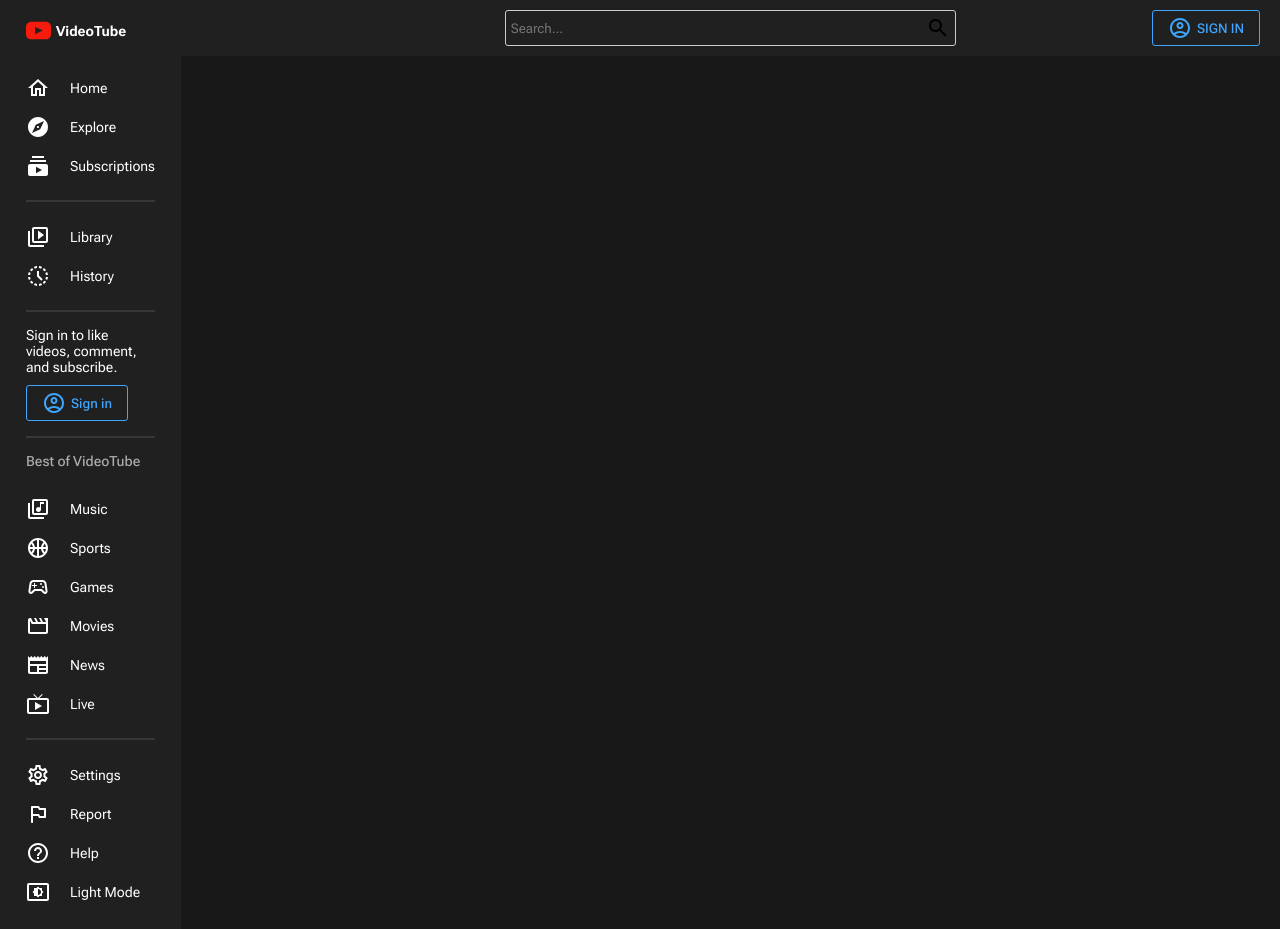
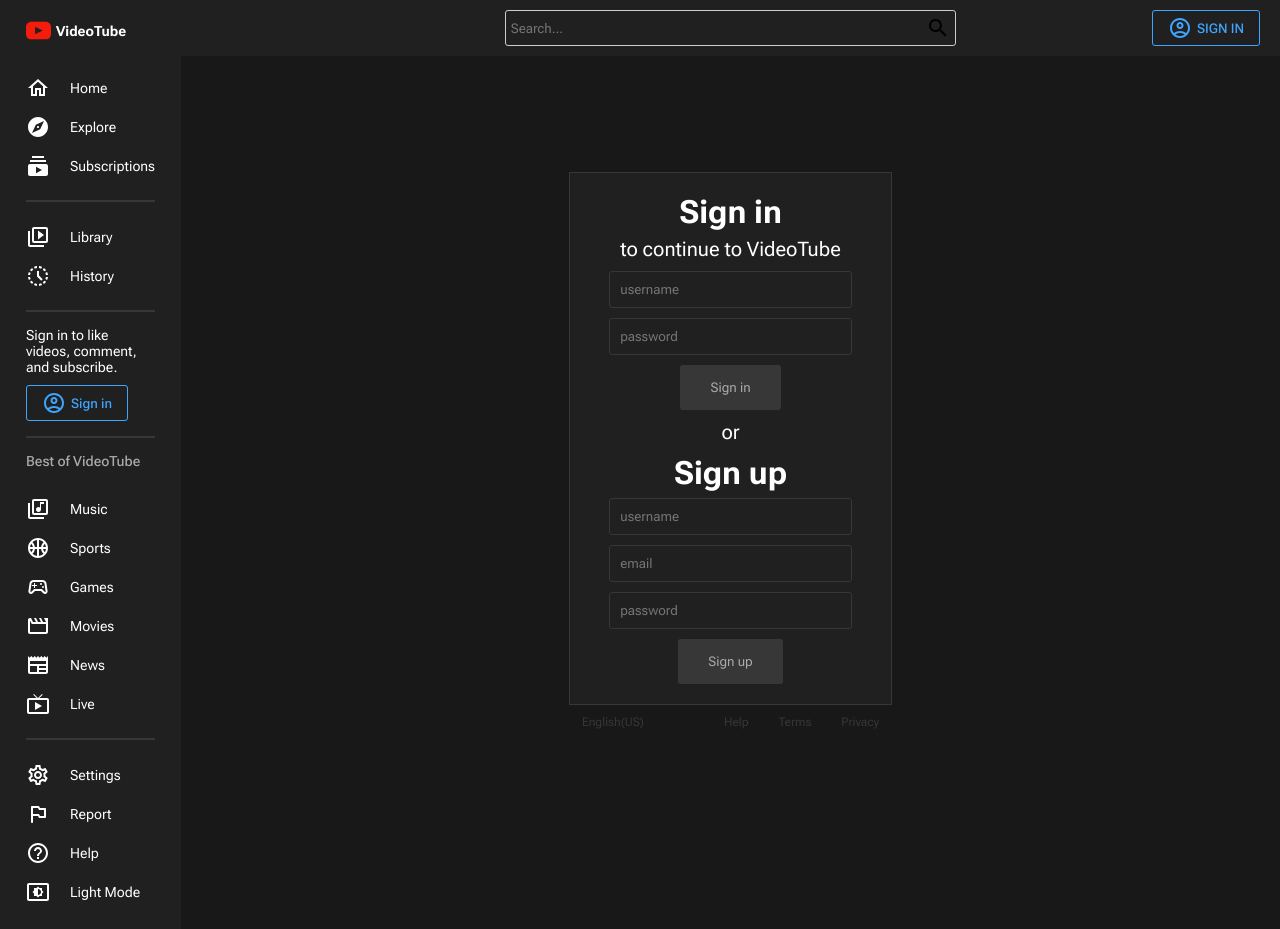
Before and after one commit to altesidriz/playlist, a React (Vite) app: page /signin in a window 1280 px wide. Built offline with nearby package versions, Linux system fonts and the light colour scheme.

Commit message:
Signin and signup added

```diff
--- a/src/App.jsx
+++ b/src/App.jsx
@@ -7,6 +7,7 @@
 import { useState } from 'react';
 import Home from './pages/Home';
 import Video from './pages/Video';
+import Signin from './pages/Signin';
 
 const Container = styled.div`
   display: flex;
@@ -38,6 +39,7 @@
           <Routes>
             <Route path='/'>
               <Route index element={<Home />} />
+              <Route path='signin' element={<Signin />} />
               <Route path='video'>
                 <Route path=':id' element={<Video />}/>
               </Route>
--- a/src/components/Menu.jsx
+++ b/src/components/Menu.jsx
@@ -50,6 +50,10 @@
     gap: 20px;
     cursor: pointer;
     padding: 7.5px 0;
+
+    &:hover{
+        background: ${({ theme }) => theme.soft};
+    }
 `;
 
 const Hr = styled.hr`
@@ -116,10 +120,12 @@
                 <Hr />
                 <Login>
                     Sign in to like videos, comment, and subscribe.
+                    <Link to="signin" style={{textDecoration:"none"}}>
                     <Button>
                         <AccountCircleOutlinedIcon />
                         Sign in
                     </Button>
+                    </Link>
                 </Login>
                 <Hr />
                 <Title>Best of VideoTube</Title>
--- a/src/components/Navabar.jsx
+++ b/src/components/Navabar.jsx
@@ -2,11 +2,12 @@
 import styled from 'styled-components';
 import AccountCircleOutlinedIcon from '@mui/icons-material/AccountCircleOutlined';
 import SearchOutlinedIcon from '@mui/icons-material/SearchOutlined';
+import { Link } from 'react-router-dom';
 
 const Container = styled.div`
   position: sticky;
   top: 0;
-  background-color: ${({theme}) => theme.bgLighter};
+  background-color: ${({ theme }) => theme.bgLighter};
   height: 56px;
 `;
 const Wrapper = styled.div`
@@ -15,8 +16,7 @@
   height: 100%;
   padding: 0px 20px;
   justify-content: flex-end;
-  postion: relative;
-
+  position: relative;
 `;
 const Search = styled.div`
   width: 40%;
@@ -34,7 +34,7 @@
 const Input = styled.input`
   border: none;
   background-color: transparent;
-  color: ${({theme}) => theme.text};
+  color: ${({ theme }) => theme.text};
 
 `;
 
@@ -62,10 +62,12 @@
           <Input placeholder='Search...' />
           <SearchOutlinedIcon />
         </Search>
-        <Button>
-          <AccountCircleOutlinedIcon />
-          SIGN IN
-        </Button>
+        <Link to="signin" style={{textDecoration:"none"}}>
+          <Button>
+            <AccountCircleOutlinedIcon />
+            SIGN IN
+          </Button>
+        </Link>
       </Wrapper>
     </Container>
   )
--- /dev/null
+++ b/src/pages/Signin.jsx
@@ -0,0 +1,96 @@
+import React from 'react';
+import styled from 'styled-components';
+
+const Container = styled.div`
+display: flex;
+flex-direction: column;
+align-items: center;
+justify-content: center;
+height: calc(100vh - 56px);
+color: ${({ theme }) => theme.text};
+`;
+
+const Wrapper = styled.div`
+display: flex;
+align-items: center;
+flex-direction: column;
+background-color: ${({ theme }) => theme.bgLighter};
+border: 1px solid ${({ theme }) => theme.soft};
+padding: 20px 50px;
+gap: 10px;
+`;
+
+const Title = styled.h1`
+height: 24px;
+padding-bottom: 10px;
+`;
+
+const SubTitle = styled.h2`
+font-size: 20px;
+font-weight: 300;
+`;
+
+const Input = styled.input`
+border: 1px solid ${({ theme }) => theme.soft};
+color: ${({ theme }) => theme.textSoft};
+border-radius: 3px;
+padding: 10px;
+background-color: transparent;
+width: 100%;
+`;
+
+const Button = styled.button`
+border-radius: 3px;
+border: none;
+padding: 15px 30px;
+font-weight: 300;
+cursor: pointer;
+background-color: ${({ theme }) => theme.soft};
+color: ${({ theme }) => theme.textSoft};
+`;
+
+const More = styled.div`
+margin-top: 10px;
+display: flex;
+font-size: 12px;
+color: ${({ theme }) => theme.soft};
+`;
+
+const Links = styled.div`
+margin-left: 50px;
+`;
+
+const Link = styled.span`
+margin-left: 30px;
+`;
+
+
+const Signin = () => {
+  return (
+    <Container>
+      <Wrapper>
+        <Title>Sign in</Title>
+        <SubTitle>to continue to VideoTube</SubTitle>
+        <Input type='text' placeholder='username' />
+        <Input type='password' placeholder='password' />
+        <Button>Sign in</Button>
+        <SubTitle>or</SubTitle>
+        <Title>Sign up</Title>
+        <Input type='text' placeholder='username' />
+        <Input type='email' placeholder='email' />
+        <Input type='password' placeholder='password' />
+        <Button>Sign up</Button>
+      </Wrapper>
+      <More>
+        English(US)
+        <Links>
+          <Link>Help</Link>
+          <Link>Terms</Link>
+          <Link>Privacy</Link>
+        </Links>
+      </More>
+    </Container>
+  )
+}
+
+export default Signin
```
